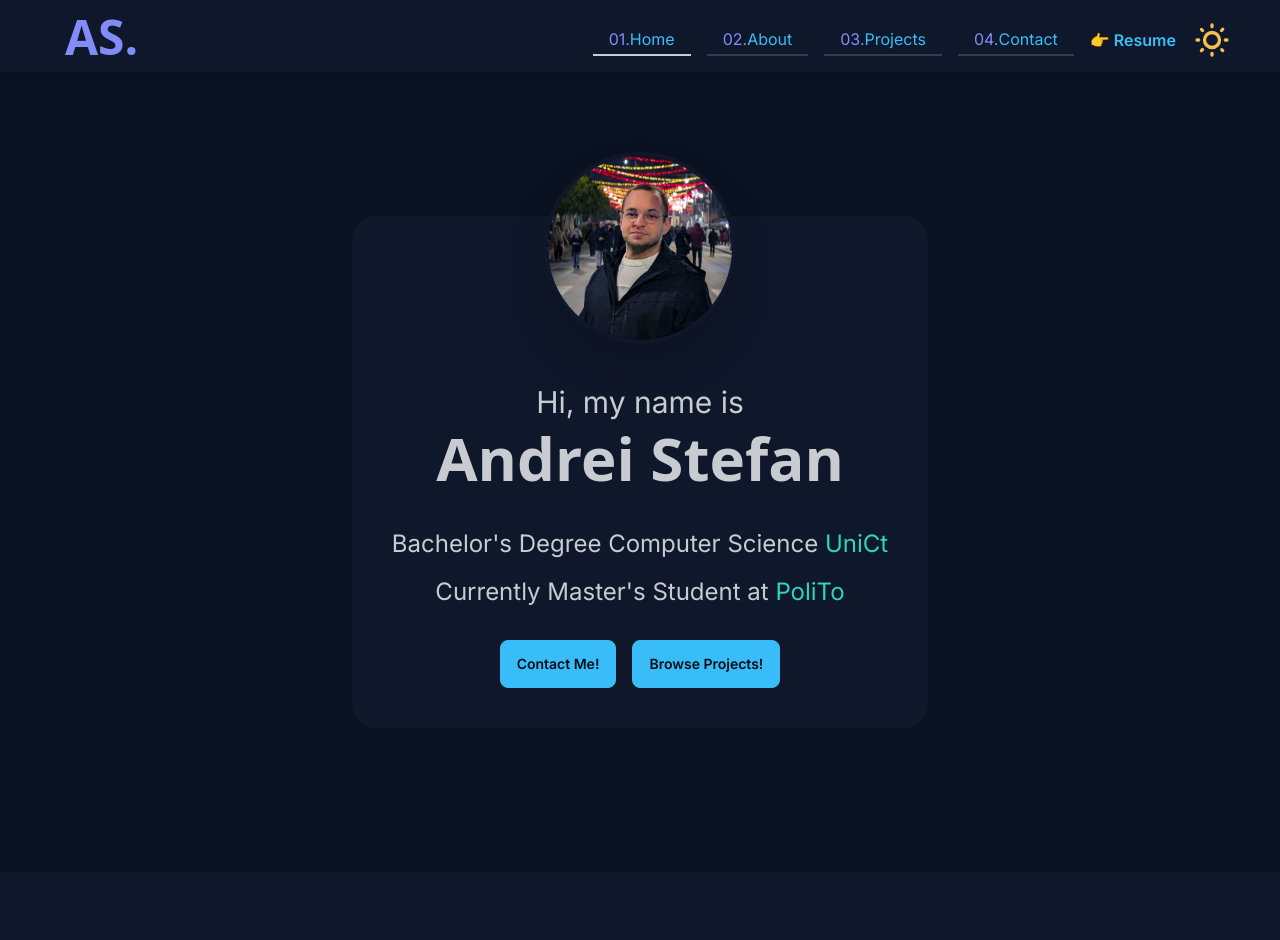
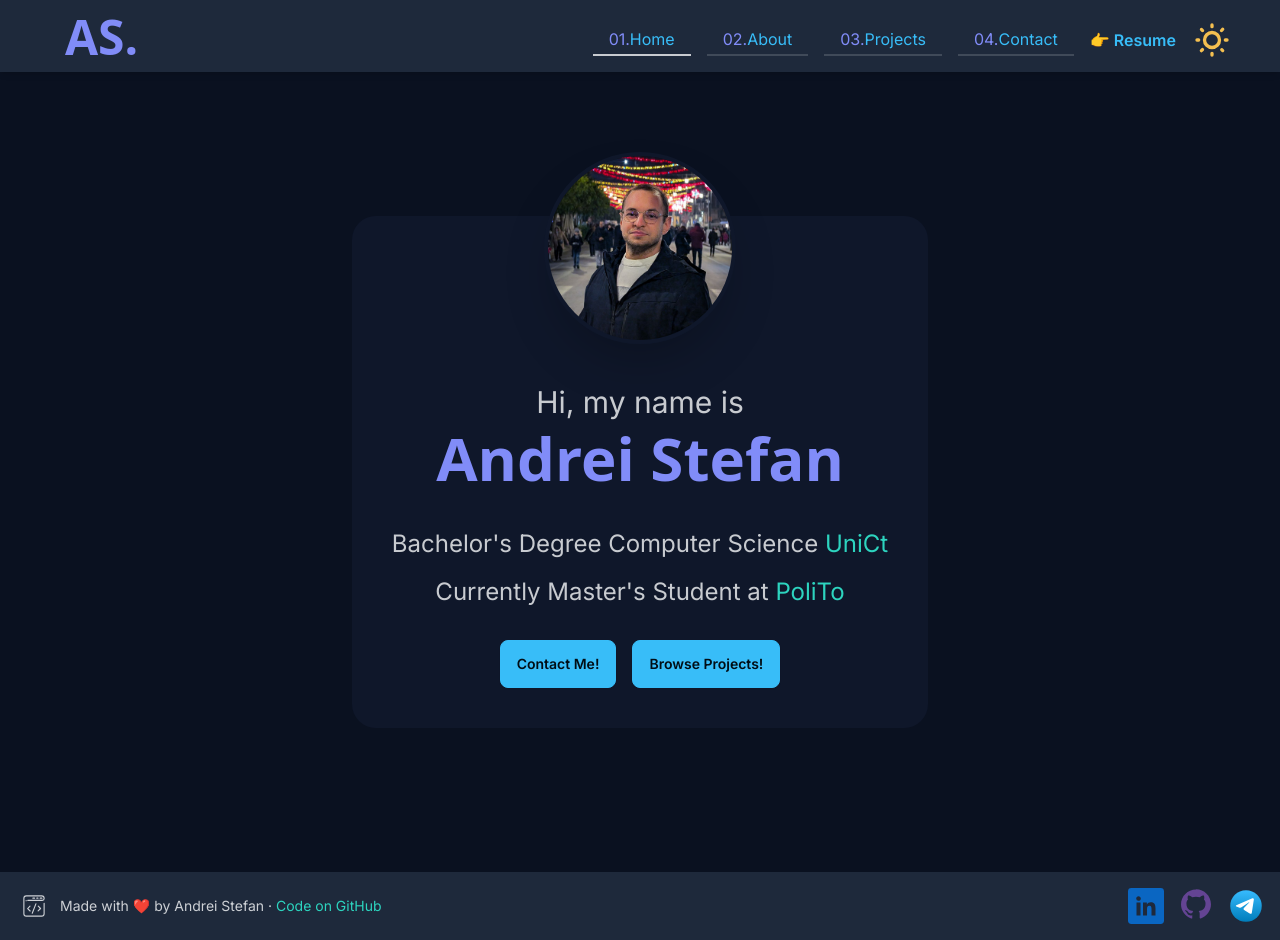
Before and after one commit to Picred/picred.github.io, a React (Vite) app: page / in a window 1280 px wide. Before the commit the page ends 872 px from the top, so only its background shows below. Built offline with nearby package versions, Linux system fonts and the light colour scheme.

Commit message:
feat: footer + minor gitignore changes

```diff
--- /dev/null
+++ b/src/components/Footer.tsx
@@ -0,0 +1,97 @@
+export const Footer = () => {
+    return (
+        <footer className="sticky footer bg-neutral text-neutral-content items-center p-4">
+            {/* Hidden di default, visibile solo da lg in su */}
+            <aside className="hidden lg:flex grid-flow-col items-center">
+                <svg
+                    width="36"
+                    height="36"
+                    viewBox="0 0 64 64"
+                    xmlns="http://www.w3.org/2000/svg"
+                    className="fill-current"
+                >
+                    <path
+                        d="M21,22H46.8A3.2,3.2,0,0,0,50,18.8v-.49A4.33,4.33,0,0,0,45.69,14H18.31A4.33,4.33,0,0,0,14,18.31V45.69A4.33,4.33,0,0,0,18.31,50H45.69A4.33,4.33,0,0,0,50,45.69V27"
+                        className="stroke-current"
+                        strokeWidth="2"
+                        fill="none"
+                        strokeLinecap="round"
+                        strokeLinejoin="round"
+                    />
+                    <line x1="33" y1="18" x2="30" y2="18" className="stroke-current" strokeWidth="2" strokeLinecap="round" strokeLinejoin="round" />
+                    <line x1="39" y1="18" x2="37" y2="18" className="stroke-current" strokeWidth="2" strokeLinecap="round" strokeLinejoin="round" />
+                    <line x1="46" y1="18" x2="43" y2="18" className="stroke-current" strokeWidth="2" strokeLinecap="round" strokeLinejoin="round" />
+                    <circle cx="18" cy="22.46" r="1" className="fill-current" />
+                    <line x1="35.38" y1="28.19" x2="28.88" y2="44.94" className="stroke-current" strokeWidth="2" strokeLinecap="round" strokeLinejoin="round" />
+                    <polyline points="39.56 32.31 43.69 36.44 39.31 40.81" className="stroke-current" strokeWidth="2" strokeLinecap="round" strokeLinejoin="round" fill="none" />
+                    <polyline points="24.88 32.37 20.75 36.49 25.13 40.87" className="stroke-current" strokeWidth="2" strokeLinecap="round" strokeLinejoin="round" fill="none" />
+                </svg>
+
+                <p>
+                    Made with ❤️ by Andrei Stefan ·{" "}
+                    <a href="https://github.com/Picred/picred.github.io" className="link-hover link-success">
+                        Code on GitHub
+                    </a>
+                </p>
+            </aside>
+
+            <nav className="grid-flow-col gap-4 place-self-center lg:justify-self-end">
+                {/* LinkedIn */}
+                <a href="https://www.linkedin.com/in/andreistefand/" target="_blank" rel="noopener noreferrer">
+                    <svg
+                        viewBox="0 0 16 16"
+                        xmlns="http://www.w3.org/2000/svg"
+                        fill="none"
+                        width="36"
+                        height="36"
+                    >
+                        <path
+                            fill="#0A66C2"
+                            d="M12.225 12.225h-1.778V9.44c0-.664-.012-1.519-.925-1.519-.926 0-1.068.724-1.068 1.47v2.834H6.676V6.498h1.707v.783h.024c.348-.594.996-.95 1.684-.925 1.802 0 2.135 1.185 2.135 2.728l-.001 3.14zM4.67 5.715a1.037 1.037 0 01-1.032-1.031c0-.566.466-1.032 1.032-1.032s1.032.466 1.032 1.032c0 .565-.466 1.031-1.032 1.031zm.89 6.51H3.78V6.498h1.781v5.727zM14.448 0H1.552A1.552 1.552 0 000 1.552v12.896A1.552 1.552 0 001.552 16h12.896A1.552 1.552 0 0016 14.448V1.552A1.552 1.552 0 0014.448 0z"
+                        />
+                    </svg>
+                </a>
+
+                {/* GitHub */}
+                <a href="https://github.com/Picred" target="_blank" rel="noopener noreferrer">
+                    <svg
+                        viewBox="0 0 32 32"
+                        xmlns="http://www.w3.org/2000/svg"
+                        fill="none"
+                        width="32"
+                        height="32"
+                        className="fill-accent"
+                    >
+                        <path
+                            fill="#644493"
+                            d="M16 1.375c-8.282 0-14.996 6.714-14.996 14.996 0 6.585 4.245 12.18 10.148 14.195l0.106 0.031c0.75 0.141 1.025-0.322 1.025-0.721 0-0.356-0.012-1.3-0.019-2.549-4.171 0.905-5.051-2.012-5.051-2.012-0.288-0.925-0.878-1.685-1.653-2.184l-0.016-0.009c-1.358-0.93 0.105-0.911 0.105-0.911 0.987 0.139 1.814 0.718 2.289 1.53l0.008 0.015c0.554 0.995 1.6 1.657 2.801 1.657 0.576 0 1.116-0.152 1.582-0.419l-0.016 0.008c0.072-0.791 0.421-1.489 0.949-2.005l0.001-0.001c-3.33-0.375-6.831-1.665-6.831-7.41-0-0.027-0.001-0.058-0.001-0.089 0-1.521 0.587-2.905 1.547-3.938l-0.003 0.004c-0.203-0.542-0.321-1.168-0.321-1.821 0-0.777 0.166-1.516 0.465-2.182l-0.014 0.034s1.256-0.402 4.124 1.537c1.124-0.321 2.415-0.506 3.749-0.506s2.625 0.185 3.849 0.53l-0.1-0.024c2.849-1.939 4.105-1.537 4.105-1.537 0.285 0.642 0.451 1.39 0.451 2.177 0 0.642-0.11 1.258-0.313 1.83l0.012-0.038c0.953 1.032 1.538 2.416 1.538 3.937 0 0.031-0 0.061-0.001 0.091l0-0.005c0 5.761-3.505 7.029-6.842 7.398 0.632 0.647 1.022 1.532 1.022 2.509 0 0.093-0.004 0.186-0.011 0.278l0.001-0.012c0 2.007-0.019 3.619-0.019 4.106 0 0.394 0.262 0.862 1.031 0.712 6.028-2.029 10.292-7.629 10.292-14.226 0-8.272-6.706-14.977-14.977-14.977-0.006 0-0.013 0-0.019 0h0.001z"
+                        ></path>
+                    </svg>
+                </a>
+
+                {/* Telegram */}
+                <a href="https://t.me/picred1" target="_blank" rel="noopener noreferrer">
+                    <svg
+                        viewBox="0 0 32 32"
+                        xmlns="http://www.w3.org/2000/svg"
+                        fill="none"
+                        width="36"
+                        height="36"
+                    >
+                        <circle cx="16" cy="16" r="14" fill="url(#paint0_linear_87_7225)"></circle>
+                        <path
+                            d="M22.9866 10.2088C23.1112 9.40332 22.3454 8.76755 21.6292 9.082L7.36482 15.3448C6.85123 15.5703 6.8888 16.3483 7.42147 16.5179L10.3631 17.4547C10.9246 17.6335 11.5325 17.541 12.0228 17.2023L18.655 12.6203C18.855 12.4821 19.073 12.7665 18.9021 12.9426L14.1281 17.8646C13.665 18.3421 13.7569 19.1512 14.314 19.5005L19.659 22.8523C20.2585 23.2282 21.0297 22.8506 21.1418 22.1261L22.9866 10.2088Z"
+                            fill="white"
+                        ></path>
+                        <defs>
+                            <linearGradient id="paint0_linear_87_7225" x1="16" y1="2" x2="16" y2="30" gradientUnits="userSpaceOnUse">
+                                <stop stopColor="#37BBFE"></stop>
+                                <stop offset="1" stopColor="#007DBB"></stop>
+                            </linearGradient>
+                        </defs>
+                    </svg>
+                </a>
+            </nav>
+        </footer>
+    );
+};
--- a/src/components/Hero.tsx
+++ b/src/components/Hero.tsx
@@ -12,7 +12,7 @@ export const Hero = () => {
                     <div className="mt-20 lg:mt-32">
                         <p className="text-lg lg:text-3xl mb-2">Hi, my name is</p>
 
-                        <h1 className="text-3xl lg:text-6xl font-bold mb-6 lg:mb-8">
+                        <h1 className="text-3xl lg:text-6xl font-bold mb-6 lg:mb-8 text-secondary">
                             Andrei Stefan
                         </h1>
 
--- a/src/components/Navbar.tsx
+++ b/src/components/Navbar.tsx
@@ -6,7 +6,7 @@ export const Navbar = () => {
     // const info = useStore(infoStore);
 
     return (
-        <nav className="sticky top-0 z-50 w-full px-3 lg:px-12 py-3 bg-base-100 backdrop-blur-md flex items-end justify-between shadow-md">
+        <nav className="sticky top-0 z-50 w-full px-3 lg:px-12 py-3 bg-neutral backdrop-blur-md flex items-end justify-between shadow-md">
             <button className="btn btn-ghost text-4xl lg:text-5xl text-secondary">
                 AS.
             </button>
--- a/src/pages/Home.tsx
+++ b/src/pages/Home.tsx
@@ -1,5 +1,6 @@
 import { Navbar } from "../components/Navbar";
 import { Hero } from "../components/Hero";
+import { Footer } from "../components/Footer";
 // import { useStore } from "zustand";
 // import { infoStore } from "../store/infoStore";
 
@@ -8,8 +9,10 @@ export const Home = () => {
 
     return (
         <div className="bg-base-300">
-        <Navbar />
-        <Hero />
+            <Navbar />
+            <Hero />
+            <Footer />
         </div>
+
     );
 };
```
Also changed, not shown: public/favicon.png, 1 other file (tests, documents, lock files or other folders).
